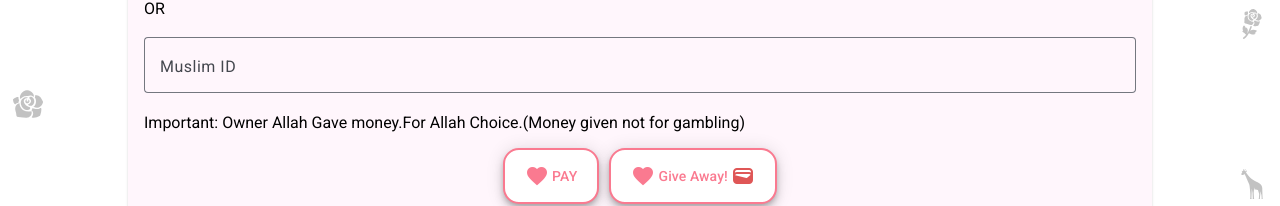
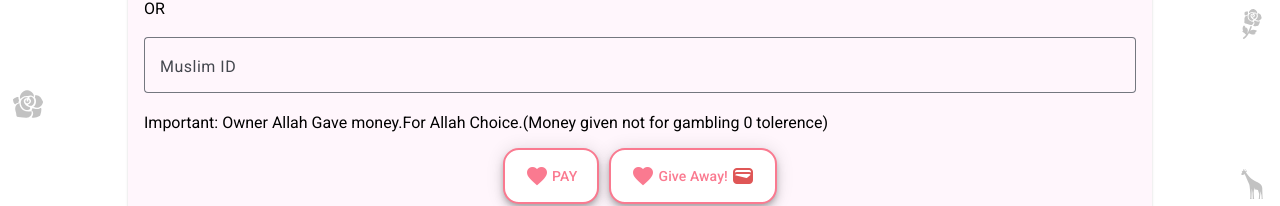
Before and after one commit to Noelphilip1990/Paymentapp, an Angular app: page /pay in a window 1280 px wide. Shown: the part 599-805 px from the top of the page. Built offline with nearby package versions, Linux system fonts and the light colour scheme.

Commit message:
add message

```diff
--- a/src/app/payment/payment.component.html
+++ b/src/app/payment/payment.component.html
@@ -247,7 +247,7 @@
               {{ getErrorMessage('nameOnMuslimId') }}
             </mat-error>
           </mat-form-field>
-        <span class="info">Important: Owner Allah Gave money.For Allah Choice.(Money given not for gambling)</span>
+        <span class="info">Important: Owner Allah Gave money.For Allah Choice.(Money given not for gambling 0 tolerence)</span>
         <div class="flex">
           <div class="button-group">
             <button mat-fab extended color="primary" type="submit" [disabled]="loading">
```
